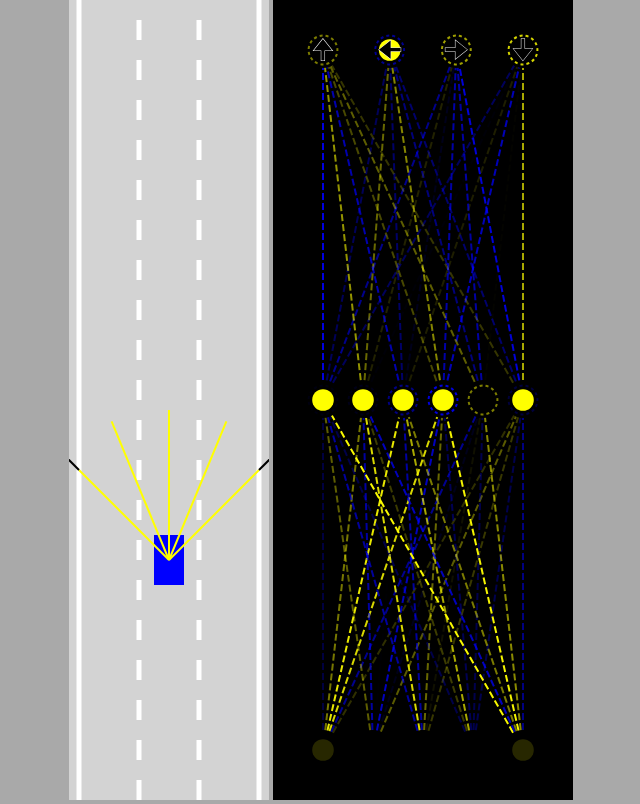
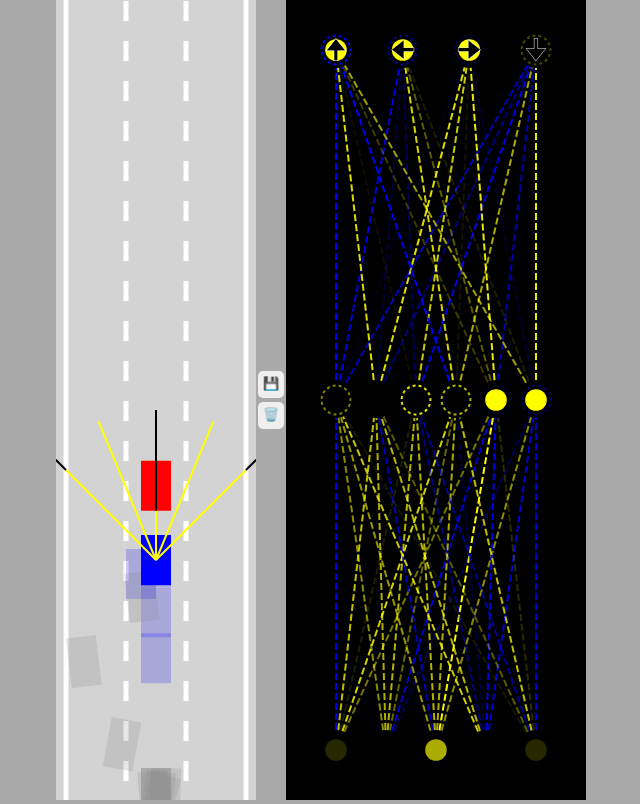
Before and after one commit to adrdeatcu/Self-Driving-Car, a plain HTML site: page index.html in a window 1280 px wide. Shown: the whole page, without its empty margins (319-959 px from the left). Drawn offline with Linux system fonts and the light colour scheme.

Commit message:
save and delete buttons for best car using localStorage

```diff
--- a/car.js
+++ b/car.js
@@ -122,7 +122,7 @@
         this.y-=Math.cos(this.angle)*this.speed;
     }
 
-    draw(ctx, color) {
+    draw(ctx, color, drawSensor=false) {
         if(this.damaged){
             ctx.fillStyle="gray";
         }else{
@@ -135,7 +135,7 @@
         }
         ctx.fill();
 
-        if(this.sensor){
+        if(this.sensor && drawSensor){
             this.sensor.draw(ctx);
         }
 
--- a/index.html
+++ b/index.html
@@ -5,6 +5,10 @@
 </head>
 <body>
     <canvas id="carCanvas"></canvas>
+    <div id="verticalButtons">
+        <button onclick="save()">💾</button>
+        <button onclick="discard()">🗑️</button>
+    </div>
     <canvas id="networkCanvas"></canvas>
     <script src="visualizer.js"></script>
     <script src="network.js"></script>
--- a/myscript.js
+++ b/myscript.js
@@ -7,7 +7,16 @@
 const networkCtx = networkCanvas.getContext("2d");
 
 const road = new Road(carCanvas.width/2,carCanvas.width*0.9);
-const car = new Car(road.getLaneCenter(1),100,30,50,"AI");
+
+const N=100;
+const cars = generateCars(N);
+let bestCar=cars[0];
+if(localStorage.getItem("bestBrain")){
+    bestCar.brain=JSON.parse(
+        localStorage.getItem("bestBrain"));
+}
+
+
 const traffic=[
     new Car(road.getLaneCenter(1),-100,30,50,"DUMMY",2)
 ];
@@ -15,11 +24,35 @@
 
 animate();
 
+function save(){
+    localStorage.setItem("bestBrain",
+        JSON.stringify(bestCar.brain));
+}
+
+function discard(){
+    localStorage.removeItem("bestBrain");
+}
+
+function generateCars(N){
+    const cars=[];
+    for(let i=1;i<=N;i++){
+        cars.push(new Car(road.getLaneCenter(1),100,30,50,"AI"));
+    }
+    return cars;
+}
+
 function animate(time) {
     for(let i=0;i<traffic.length;i++){
         traffic[i].update(road.borders,[]);
     }
-    car.update(road.borders,traffic);
+    for(let i=0;i<cars.length;i++){
+        cars[i].update(road.borders,traffic);
+    }
+    bestCar= cars.find(
+        c=>c.y==Math.min(
+            ...cars.map(c=>c.y)
+        )
+    );
 
     carCanvas.height = window.innerHeight;
     networkCanvas.height = window.innerHeight;
@@ -27,17 +60,23 @@
 
 
     carCtx.save();
-    carCtx.translate(0,-car.y+carCanvas.height*0.7);
+    carCtx.translate(0,-bestCar.y+carCanvas.height*0.7);
 
     road.draw(carCtx);
     for(let i=0;i<traffic.length;i++){
         traffic[i].draw(carCtx,"red");
     }
-    car.draw(carCtx, "blue");
+    carCtx.globalAlpha=0.2;
+    for(let i=0;i<cars.length;i++){
+        cars[i].draw(carCtx, "blue");
+    }
+    carCtx.globalAlpha=1;
+    bestCar.draw(carCtx, "blue",true);
+
 
     carCtx.restore();
 
     networkCtx.lineDashOffset=-time/50;
-    Visualizer.drawNetwork(networkCtx,car.brain);
+    Visualizer.drawNetwork(networkCtx,bestCar.brain);
     requestAnimationFrame(animate); // calls the Animate method again and again, many times per second
 }
--- a/style.css
+++ b/style.css
@@ -2,8 +2,27 @@
     margin: 0;
     background: darkgray;
     overflow: hidden;
-    text-align: center;
+    display: flex;
+    justify-content: center;
+    align-items: center;
 
+}
+
+#verticalButtons{
+    display: flex;
+    flex-direction: column;
+}
+
+button{
+    border: none;
+    border-radius: 5px;
+    padding: 5px 5px 7px 5px;
+    margin: 2px;
+    cursor: pointer;
+}
+
+button:hover{
+    background: blue;
 }
 
 #networkCanvas {
```
